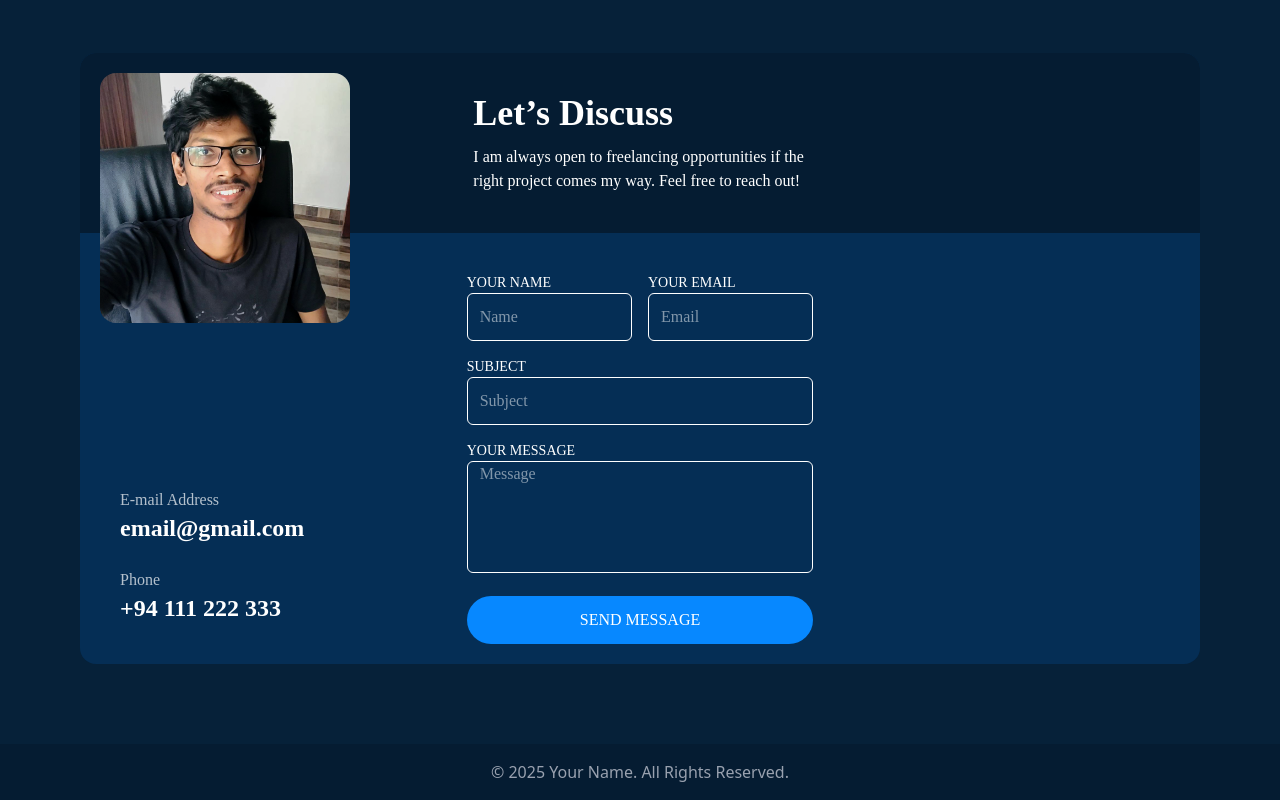
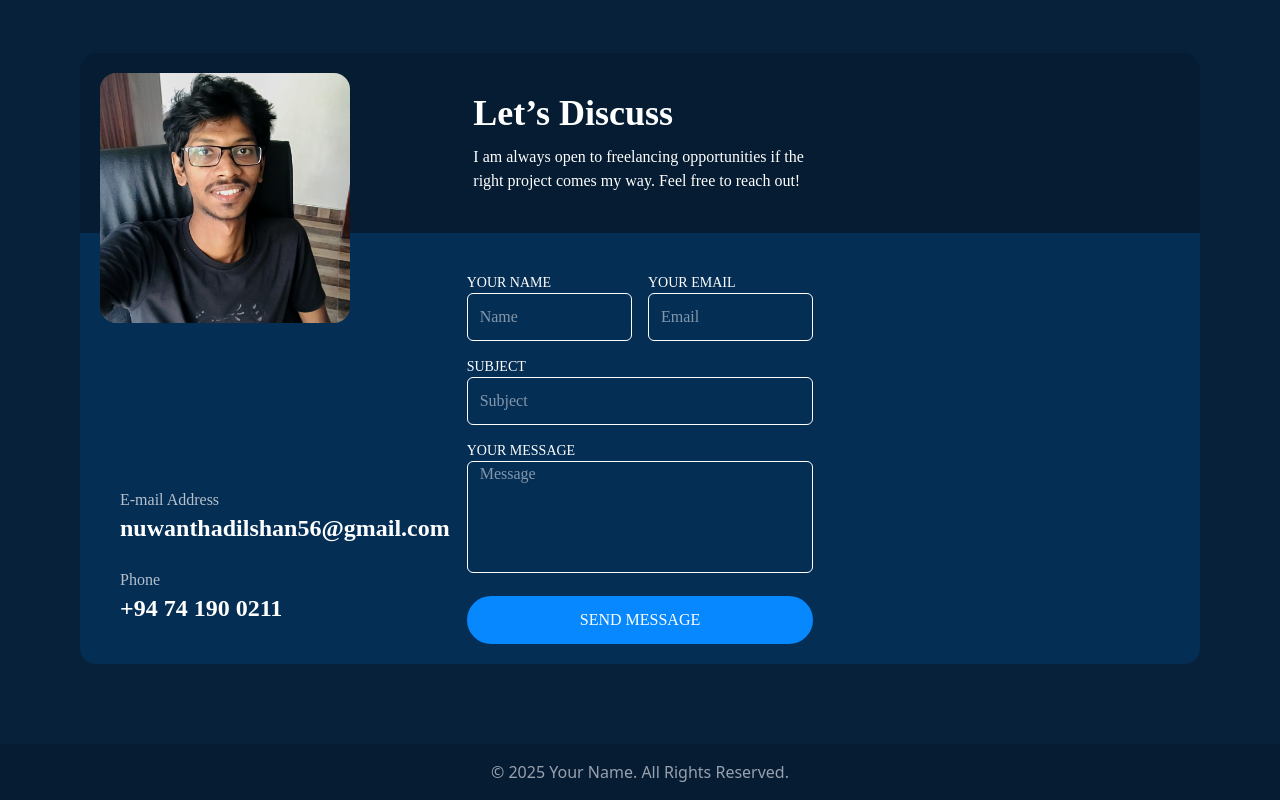
Before and after one commit to nuwanthaDilshan/Portfolio-Website, a React (Vite) app: page / in a window 1280 px wide. Shown: the part 3782-4582 px from the top of the page. Built offline with nearby package versions, Linux system fonts and the light colour scheme.

Commit message:
✅ contact details changes

```diff
--- a/src/pages/contact.jsx
+++ b/src/pages/contact.jsx
@@ -53,13 +53,13 @@ export default function ContactPage() {
                 <div className="mb-6">
                   <p className="opacity-70">E-mail Address</p>
                   <h3 className="font-bold text-xl md:text-2xl">
-                    email@gmail.com
+                    nuwanthadilshan56@gmail.com
                   </h3>
                 </div>
                 <div>
                   <p className="opacity-70">Phone</p>
                   <h3 className="font-bold text-xl md:text-2xl">
-                    +94 111 222 333
+                    +94 74 190 0211
                   </h3>
                 </div>
               </div>
```
